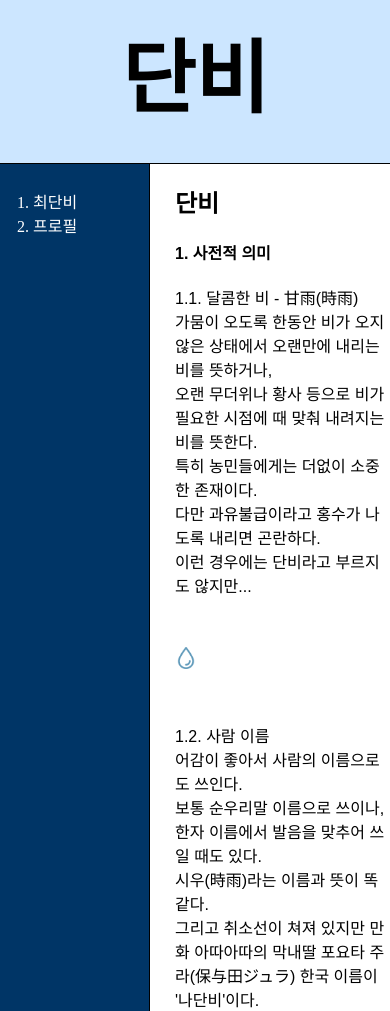
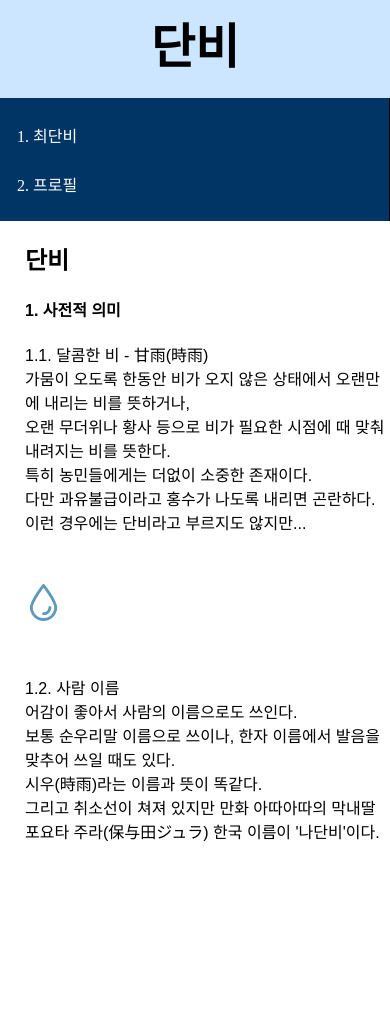
Before and after one commit to danbichoi/web1, a plain HTML site: page 1.html in a window 390 px wide. After the commit the page ends 859 px from the top, so only its background shows below. Drawn offline with Linux system fonts and the light colour scheme; a web font is replaced by a local one.

Commit message:
Add files via upload
css 반응형 디자인, 코드의 재사용

```diff
--- a/1.html
+++ b/1.html
@@ -17,77 +17,7 @@
     gtag('config', 'UA-117388636-1');
   </script>
   <link href="https://fonts.googleapis.com/css?family=Anton|Do+Hyeon|Gothic+A1|Gugi|Nanum+Pen+Script" rel="stylesheet">
-  <style>
-    body {
-      margin: 0
-    }
-
-    h1 {
-      font: bold 5rem/2 'Do Hyeon', sans-serif;
-      text-align: center;
-      border-bottom: 1px solid #000000;
-      margin: 0;
-      background-color: #cce6ff
-    }
-
-    li{
-      color: #ffffff;
-    }
-
-    a:link {
-      color: black;
-      text-decoration: none;
-      font-family: 'GothicA1', sans-serif;
-    }
-
-    a:visited {
-      color: #003566;
-      text-decoration: none;
-      font-family: 'GothicA1', sans-serif;
-    }
-
-    a:hover {
-      color: DodgerBlue;
-      text-decoration: none;
-      font-family: 'GothicA1', sans-serif;
-    }
-
-    .left:link {
-      color: #ffffff;
-      text-decoration: none;
-      font-family: 'GothicA1', sans-serif;
-    }
-
-    .left:visited {
-      color: #ffffff;
-      text-decoration: none;
-      font-family: 'GothicA1', sans-serif;
-    }
-
-    .left:hover {
-      color: DodgerBlue;
-      text-decoration: none;
-      font-family: 'GothicA1', sans-serif;
-    }
-
-    #grid {
-      display: grid;
-      grid-template-columns: 150px 1fr;
-    }
-
-    #grid ol {
-      padding-left: 33px;
-      border-right: 1px solid #000000;
-      margin-top: 0;
-      padding-top: 25px;
-      background-color: #003566
-    }
-
-    #grid #article {
-      padding-left: 25px;
-      font: 1rem 'GothicA1', sans-serif;
-    }
-  </style>
+  <link rel="stylesheet" href="style.css">
 </Head>
 
 <body>
--- /dev/null
+++ b/style.css
@@ -0,0 +1,82 @@
+ body {
+      margin: 0
+    }
+
+    h1 {
+      font: bold 5rem/2 'Do Hyeon', sans-serif;
+      text-align: center;
+      border-bottom: 1px solid #000000;
+      margin: 0;
+      background-color: #cce6ff
+    }
+
+    li{
+      color: #ffffff;
+      padding-bottom: 25px
+    }
+
+    a:link {
+      color: black;
+      text-decoration: none;
+      font-family: 'GothicA1', sans-serif;
+    }
+
+    a:visited {
+      color: #003566;
+      text-decoration: none;
+      font-family: 'GothicA1', sans-serif;
+    }
+
+    a:hover {
+      color: DodgerBlue;
+      text-decoration: none;
+      font-family: 'GothicA1', sans-serif;
+    }
+
+    .left:link {
+      color: #ffffff;
+      text-decoration: none;
+      font-family: 'GothicA1', sans-serif;
+    }
+
+    .left:visited {
+      color: #ffffff;
+      text-decoration: none;
+      font-family: 'GothicA1', sans-serif;
+    }
+
+    .left:hover {
+      color: DodgerBlue;
+      text-decoration: none;
+      font-family: 'GothicA1', sans-serif;
+    }
+
+    #grid {
+      display: grid;
+      grid-template-columns: 150px 1fr;
+    }
+
+    #grid ol {
+      padding-left: 33px;
+      border-right: 1px solid #000000;
+      margin-top: 0;
+      padding-top: 25px;
+      background-color: #003566
+    }
+
+    #grid #article {
+      padding-left: 25px;
+      font: 1rem 'GothicA1', sans-serif;
+    }
+    @media(max-width:800px){
+      #grid{
+        display: block;
+      }
+      ol{
+        border-right:none;
+      }
+      h1 {
+        font: bold 3rem/2 'Do Hyeon', sans-serif;
+        border-bottom:none;
+      }
+    }
```
Also changed, not shown: 2.html (+1 -71 lines), index.html (+1 -71 lines).
